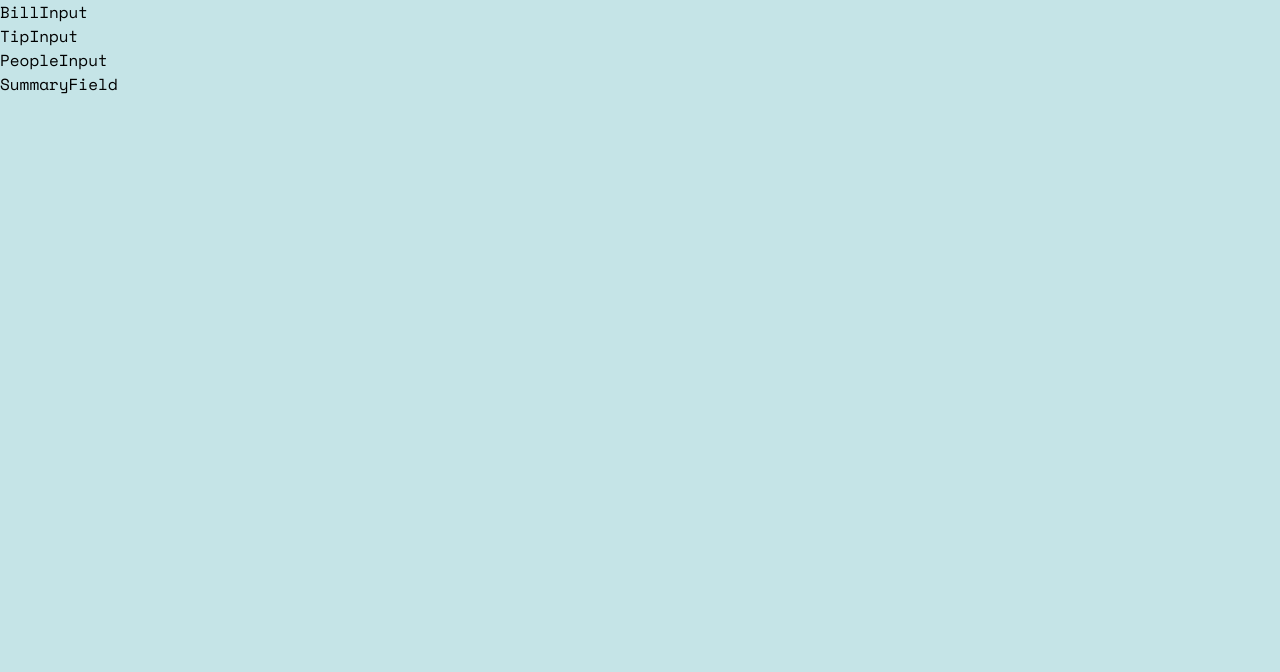
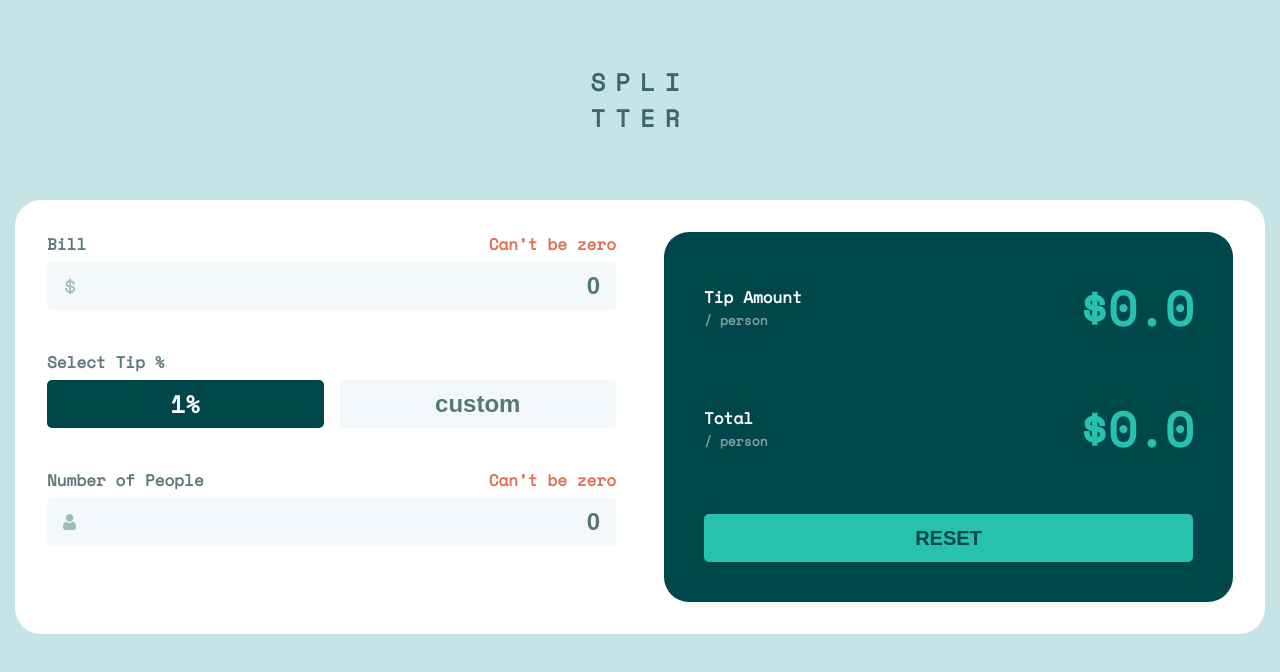
Before and after one commit to Lointainy/tip-calculator-react, a React (Vite) app: page / in a window 1280 px wide. Shown: the top 672 px of the page. Built offline with nearby package versions, Linux system fonts and the light colour scheme.

Commit message:
created basic layout

```diff
--- a/src/Page/MainPage.jsx
+++ b/src/Page/MainPage.jsx
@@ -1,11 +1,19 @@
 import CalculatorField from '@/components/CalculatorField'
 import SummaryField from '@/components/SummaryField'
+import './MainPage.scss'
 
 const MainPage = () => {
   return (
-    <div className="main-page">
-      <CalculatorField />
-      <SummaryField />
+    <div className="main">
+      <div className="logo">
+        spli
+        <br />
+        tter
+      </div>
+      <div className="main-content">
+        <CalculatorField />
+        <SummaryField />
+      </div>
     </div>
   )
 }
--- /dev/null
+++ b/src/Page/MainPage.scss
@@ -0,0 +1,32 @@
+.logo {
+  display: flex;
+  justify-content: center;
+  align-items: center;
+  margin-top: 5%;
+  margin-bottom: 5%;
+  font-weight: 700;
+  font-size: 1.5rem;
+  line-height: 2.25rem;
+  color: $color-deep-space-sparkle;
+  text-transform: uppercase;
+  letter-spacing: 0.625rem;
+}
+
+.main-content {
+  display: flex;
+
+  @include container;
+
+  min-width: 57.5rem;
+  padding: 2rem;
+  background-color: $color-white;
+  border-radius: $border-radius;
+  gap: 3rem;
+
+  @include media(lg, mx) {
+    flex-wrap: wrap;
+    min-width: 0;
+    width: 100%;
+    gap: 0;
+  }
+}
--- a/src/components/BillInput.jsx
+++ b/src/components/BillInput.jsx
@@ -1,5 +1,22 @@
+import './BillInput.scss'
+
 const BillInput = () => {
-  return <div className="">BillInput</div>
+  return (
+    <div className="bill">
+      <h1 className="bill__title">
+        Bill <span className="error-title">Can’t be zero</span>
+      </h1>
+      <div className="bill__input-container" htmlFor="bill">
+        <input
+        className="bill__input"
+        name="bill"
+        type="number"
+        min="0"
+        placeholder="0" />
+        <span className="bill__input-icon">$</span>
+      </div>
+    </div>
+  )
 }
 
 export default BillInput
--- /dev/null
+++ b/src/components/BillInput.scss
@@ -0,0 +1,52 @@
+/* bill */
+.bill {
+  margin-bottom: 2.5rem;
+
+  &__title {
+    display: flex;
+    justify-content: space-between;
+    margin-bottom: 0.375rem;
+    font-style: normal;
+    font-weight: 700;
+    font-size: 1rem;
+    line-height: 1.5rem;
+    color: $color-wintergreen-dream;
+  }
+
+  &__input-container {
+    position: relative;
+    width: 100%;
+    height: 3rem;
+  }
+
+  &__input {
+    width: 100%;
+    height: 100%;
+    padding-right: 1rem;
+    font-style: normal;
+    font-weight: 700;
+    font-size: 1.5rem;
+    text-align: right;
+    color: $color-deep-jungle-green;
+    background-color: $color-alice-blue;
+    border-radius: $border-radius-button;
+
+    &:focus {
+      outline: 0.125rem #26c2ae solid;
+    }
+
+    &::placeholder {
+      color: $color-dark-electric-blue;
+    }
+  }
+
+  &__input-icon {
+    position: absolute;
+    top: 0.75rem;
+    left: 1rem;
+    font-weight: 500;
+    font-size: 1.5rem;
+    line-height: 1.5rem;
+    color: $color-opal;
+  }
+}
--- a/src/components/CalculatorField.jsx
+++ b/src/components/CalculatorField.jsx
@@ -2,12 +2,16 @@ import BillInput from './BillInput'
 import TipInput from './TipInput'
 import PeopleInput from './PeopleInput'
 
+import './CalculatorField.scss'
+
 const CalculatorField = () => {
-  return (<div className="">
-   <BillInput />
-   <TipInput />
-   <PeopleInput />
-    </div>)
+  return (
+    <div className="calculator-field">
+      <BillInput />
+      <TipInput />
+      <PeopleInput />
+    </div>
+  )
 }
 
 export default CalculatorField
--- /dev/null
+++ b/src/components/CalculatorField.scss
@@ -0,0 +1,8 @@
+/* CALCULATOR */
+.calculator-field {
+  width: $column-width;
+
+  @include media(lg, mx) {
+    width: 100%;
+  }
+}
--- a/src/components/PeopleInput.jsx
+++ b/src/components/PeopleInput.jsx
@@ -1,5 +1,17 @@
+import './PeopleInput.scss'
+
 const PeopleInput = () => {
-  return <div className="">PeopleInput</div>
+  return (
+    <div className="people">
+      <div className="people__title">
+        Number of People<span className="error-title">Can’t be zero</span>
+      </div>
+      <div className="people__input-container" htmlFor="bill">
+        <input className="people__input" name="bill" type="number" min="0" placeholder="0" />
+        <img src="src/assets/img/CombinedShape.svg" alt="" className="people__input-icon" />
+      </div>
+    </div>
+  )
 }
 
 export default PeopleInput
--- /dev/null
+++ b/src/components/PeopleInput.scss
@@ -0,0 +1,50 @@
+/* people */
+.people {
+  margin-bottom: 2.5rem;
+
+  &__title {
+    display: flex;
+    justify-content: space-between;
+    margin-bottom: 0.375rem;
+    font-style: normal;
+    font-weight: 700;
+    font-size: 1rem;
+    line-height: 1.5rem;
+    color: $color-wintergreen-dream;
+  }
+
+  &__input-container {
+    position: relative;
+    width: 100%;
+    height: 3rem;
+  }
+
+  &__input {
+    width: 100%;
+    height: 100%;
+    padding-right: 1rem;
+    font-style: normal;
+    font-weight: 700;
+    font-size: 1.5rem;
+    text-align: right;
+    color: $color-deep-jungle-green;
+    background-color: $color-alice-blue;
+    border-radius: $border-radius-button;
+
+    &:focus {
+      outline: 0.125rem $color-light-sea-green solid;
+    }
+
+    &::placeholder {
+      color: $color-dark-electric-blue;
+    }
+  }
+
+  &__input-icon {
+    position: absolute;
+    top: 1rem;
+    left: 1rem;
+    width: 0.8125rem;
+    height: 1rem;
+  }
+}
--- a/src/components/SummaryField.jsx
+++ b/src/components/SummaryField.jsx
@@ -1,5 +1,25 @@
+import './SummaryField.scss'
+
 const SummaryField = () => {
-  return <div className="">SummaryField</div>
+  return (
+    <div className="summary-field">
+      <div className="summary-field__amount">
+        <div className="summary-field__amount-heading">
+          <div className="amount-title">Tip Amount</div>
+          <div className="amount-subtitle">/ person</div>
+        </div>
+        <div className="summary-field__amount-number">$0.0</div>
+      </div>
+      <div className="summary-field__total">
+        <div className="summary-field__total-heading">
+          <div className="total-title">Total</div>
+          <div className="total-subtitle">/ person</div>
+        </div>
+        <div className="summary-field__total-number">$0.0</div>
+      </div>
+      <button className="summary-field__btn">reset</button>
+    </div>
+  )
 }
 
 export default SummaryField
--- /dev/null
+++ b/src/components/SummaryField.scss
@@ -0,0 +1,108 @@
+/* summary-field */
+.summary-field {
+  display: flex;
+  flex-direction: column;
+  justify-content: space-between;
+  width: $column-width;
+  padding: 2.5rem;
+  background-color: $color-deep-jungle-green;
+  border-radius: 1.5625rem;
+
+  @include media(lg, mx) {
+    width: 100%;
+  }
+
+  &__amount {
+    display: flex;
+    flex-wrap: wrap;
+    justify-content: space-between;
+    align-items: center;
+    margin-bottom: 3.125rem;
+
+    &-heading {
+      @include mediaWidth(400px, mx) {
+        width: 100%;
+      }
+
+      .amount-title {
+        margin-bottom: 0.075rem;
+        font-style: normal;
+        font-weight: 700;
+        font-size: 1rem;
+        color: $color-white;
+      }
+
+      .amount-subtitle {
+        font-weight: 700;
+        font-size: 0.8125rem;
+        color: $color-weldon-blue;
+      }
+    }
+
+    &-number {
+      font-weight: 700;
+      font-size: 3rem;
+      color: $color-light-sea-green;
+      letter-spacing: -0.0625rem;
+    }
+  }
+
+  &__total {
+    display: flex;
+    flex-wrap: wrap;
+    justify-content: space-between;
+    align-items: center;
+    margin-bottom: 3.125rem;
+
+    &-heading {
+      @include mediaWidth(400px, mx) {
+        width: 100%;
+      }
+
+      .total-title {
+        margin-bottom: 0.075rem;
+        font-style: normal;
+        font-weight: 700;
+        font-size: 1rem;
+        color: $color-white;
+      }
+
+      .total-subtitle {
+        font-weight: 700;
+        font-size: 0.8125rem;
+        color: $color-weldon-blue;
+      }
+    }
+
+    &-number {
+      font-weight: 700;
+      font-size: 3rem;
+      color: $color-light-sea-green;
+      letter-spacing: -0.0625rem;
+    }
+  }
+
+  &__btn {
+    display: flex;
+    justify-content: center;
+    align-items: center;
+    height: 3rem;
+    font-weight: 700;
+    font-size: 1.25rem;
+    color: $color-deep-jungle-green;
+    text-transform: uppercase;
+    background-color: $color-light-sea-green;
+    border-radius: $border-radius-button;
+    cursor: pointer;
+    transition: $transition-background;
+
+    &:hover {
+      background-color: $color-crystal;
+    }
+
+    &:disabled {
+      background-color: $color-skobeloff;
+      cursor: default;
+    }
+  }
+}
--- a/src/components/TipInput.jsx
+++ b/src/components/TipInput.jsx
@@ -1,5 +1,20 @@
+import './TipInput.scss'
+
 const TipInput = () => {
-  return <div className="">TipInput</div>
+  return (
+    <div className="tip">
+      <div className="tip__title">Select Tip %</div>
+      <div className="tip__list">
+        <div className="tip__list-item">
+          <input className="tip__item-radio" type="radio" name="tip-percentage" />
+          <label className="tip__item-title">1%</label>
+        </div>
+        <div className="tip__list-item">
+          <input className="tip__item-input" type="number" placeholder="custom" min="0" />
+        </div>
+      </div>
+    </div>
+  )
 }
 
 export default TipInput
--- /dev/null
+++ b/src/components/TipInput.scss
@@ -0,0 +1,86 @@
+/* tip */
+.tip {
+  margin-bottom: 2.5rem;
+
+  &__title {
+    margin-bottom: 0.375rem;
+    font-style: normal;
+    font-weight: 700;
+    font-size: 1rem;
+    line-height: 1.5rem;
+    color: $color-wintergreen-dream;
+  }
+
+  &__list {
+    display: flex;
+    flex-wrap: wrap;
+    justify-content: flex-start;
+    gap: 1rem;
+    width: 100%;
+
+    &-item {
+      position: relative;
+      flex-grow: 1;
+      flex-shrink: 1;
+      flex-basis: calc(math.div(100%, 3) - 2rem);
+
+      @include item-width(3, 2rem);
+
+      height: 3rem;
+
+      @include media(sm, mx) {
+        @include item-width(2, 2rem);
+      }
+    }
+  }
+
+  &__item-title {
+    display: flex;
+    justify-content: center;
+    align-items: center;
+    width: 100%;
+    height: 100%;
+    font-style: normal;
+    font-weight: 700;
+    font-size: 1.5rem;
+    color: $color-white;
+    background-color: $color-deep-jungle-green;
+    border-radius: $border-radius-button;
+    cursor: pointer;
+    transition: $transition-background;
+
+    &:hover {
+      background-color: $color-crystal;
+    }
+  }
+
+  &__item-radio {
+    position: absolute;
+    display: none;
+
+    &:checked + .tip__item-title {
+      background-color: $color-light-sea-green;
+    }
+  }
+
+  &__item-input {
+    width: 100%;
+    height: 100%;
+    font-weight: 700;
+    font-size: 1.5rem;
+    line-height: 2.25rem;
+    text-align: center;
+    color: $color-deep-jungle-green;
+    background-color: $color-alice-blue;
+    border-radius: $border-radius-button;
+    cursor: pointer;
+
+    &:focus {
+      outline: 0.125rem $color-light-sea-green solid;
+    }
+
+    &::placeholder {
+      color: $color-dark-electric-blue;
+    }
+  }
+}
```
